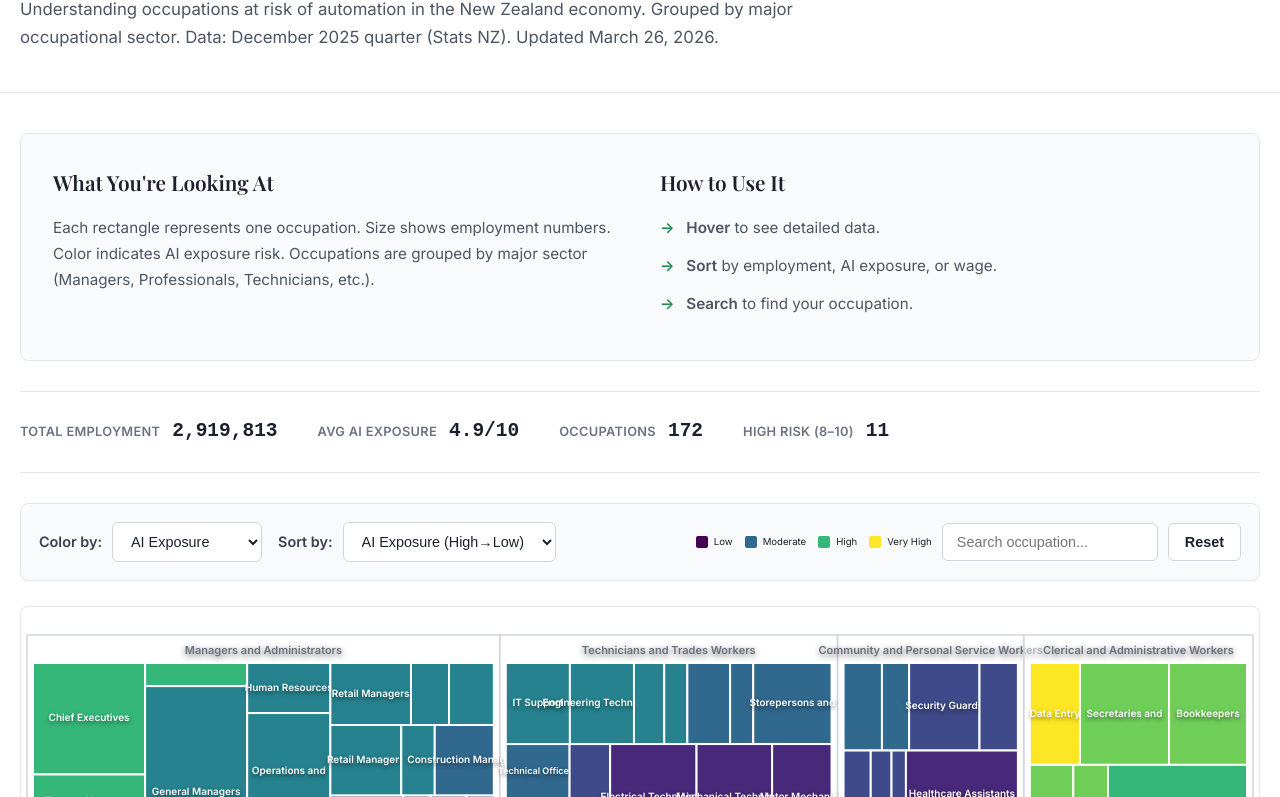
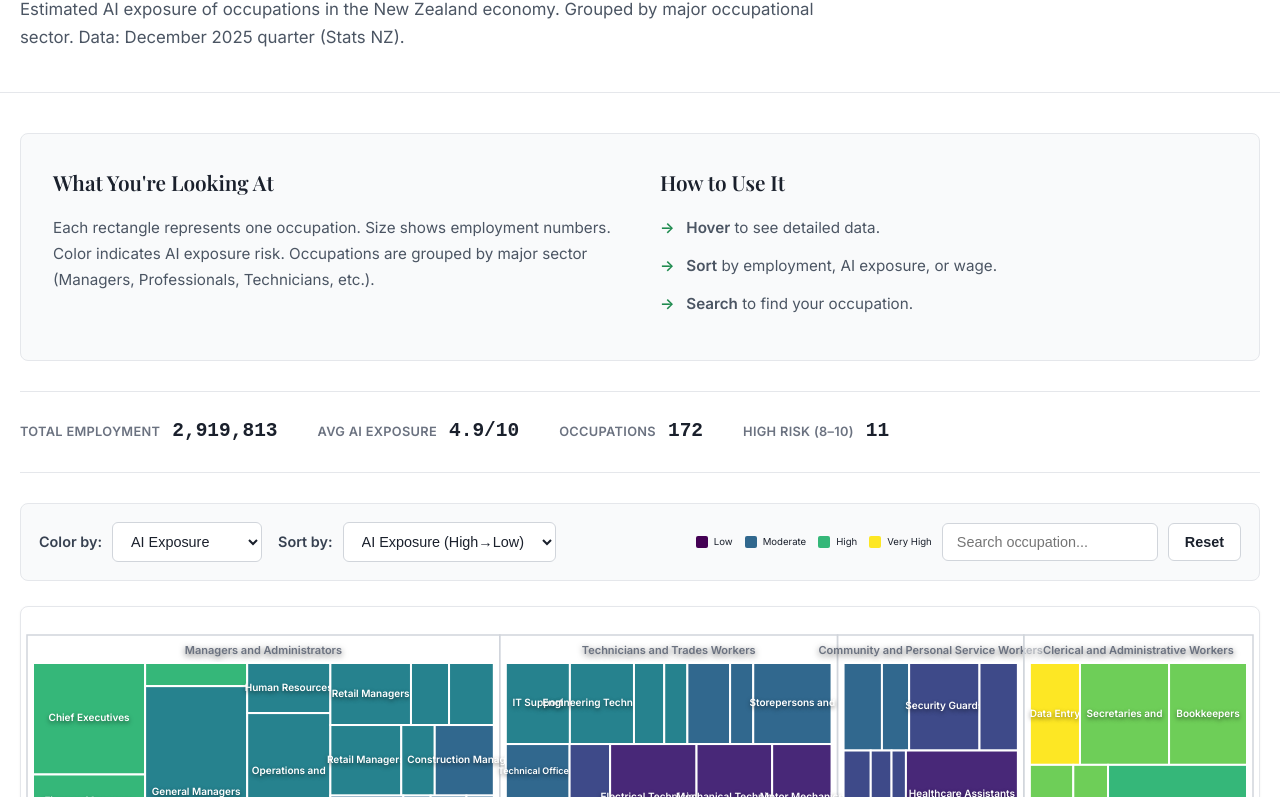
Before and after one commit to lhopkins78/nz-job-market-visualiser, a plain HTML site: page index.html in a window 1280 px wide. Shown: the part 155-952 px from the top of the page. Drawn offline with nearby package versions, Linux system fonts and the light colour scheme.

Commit message:
fix: update subtitle

```diff
--- a/index.html
+++ b/index.html
@@ -306,7 +306,7 @@
         <div class="header-content">
             <div class="byline">NZ Labour Market Analysis</div>
             <h1>Where AI Will Reshape Work</h1>
-            <p class="lede">Understanding occupations at risk of automation in the New Zealand economy. Grouped by major occupational sector. Data: December 2025 quarter (Stats NZ). Updated March 26, 2026.</p>
+            <p class="lede">Estimated AI exposure of occupations in the New Zealand economy. Grouped by major occupational sector. Data: December 2025 quarter (Stats NZ).</p>
         </div>
     </div>
 
```
